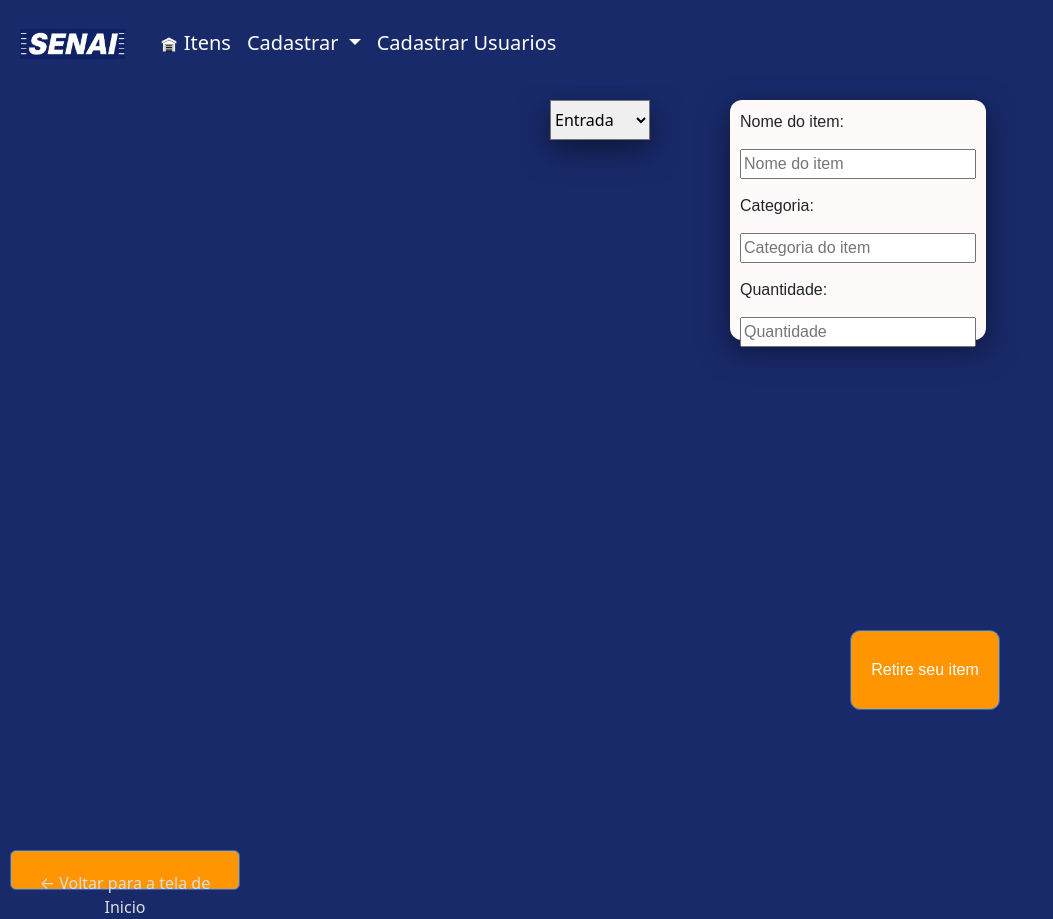
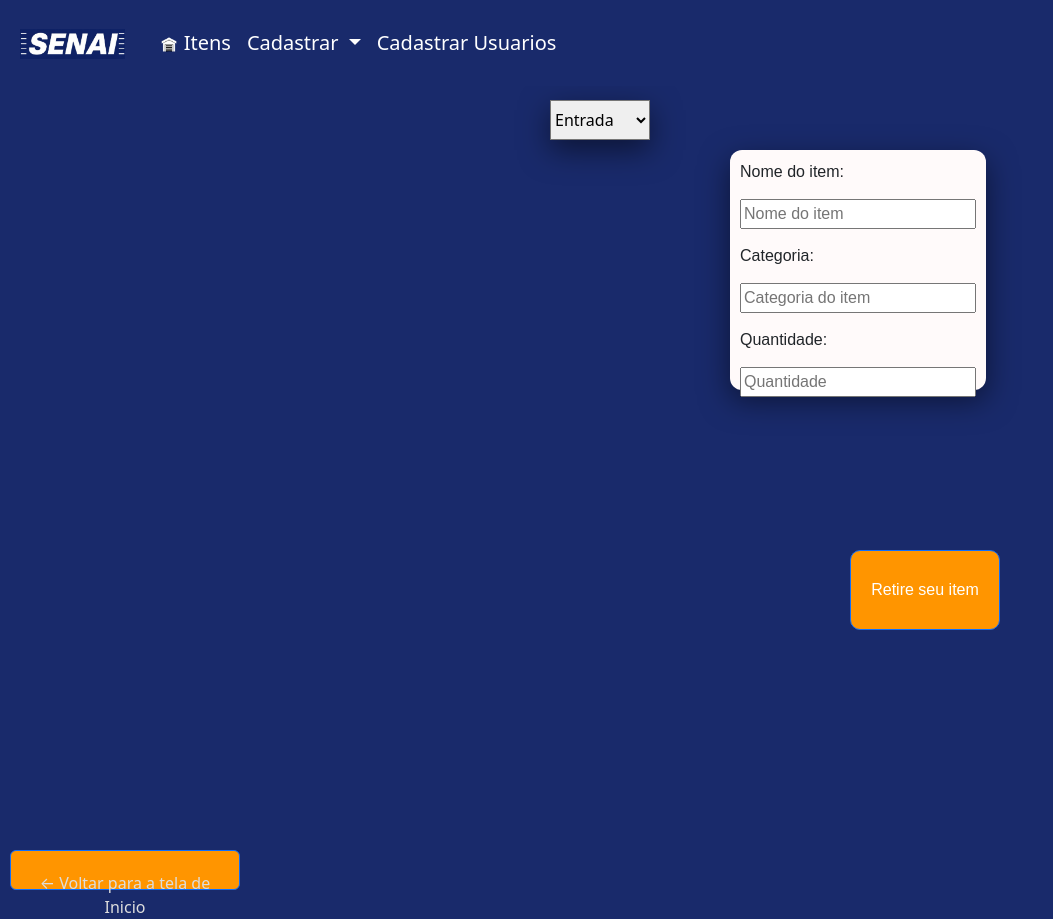
Before and after one commit to stivalkaio-boop/TCC, a Flask app: page /retirar in a window 1280 px wide. Shown: the whole page, without its empty margins (0-1053 px from the left). Run offline with Flask 3, Linux system fonts and the light colour scheme.

Commit message:
quase pronto

```diff
--- a/static/styles.css
+++ b/static/styles.css
@@ -244,7 +244,7 @@
     position: fixed;
     font-family: sans-serif;
     border-radius: 12px;
-    top: 100px;
+    top: 150px;
     left: 730px;
     width: 20%;
     height: 30%;
@@ -260,7 +260,7 @@
 #retirar{
     position: absolute;
     background-color: #ff9500;
-    top: 530px;
+    top: 400px;
     width: 150px;
     height: 80px;
     left: 120px;
```
